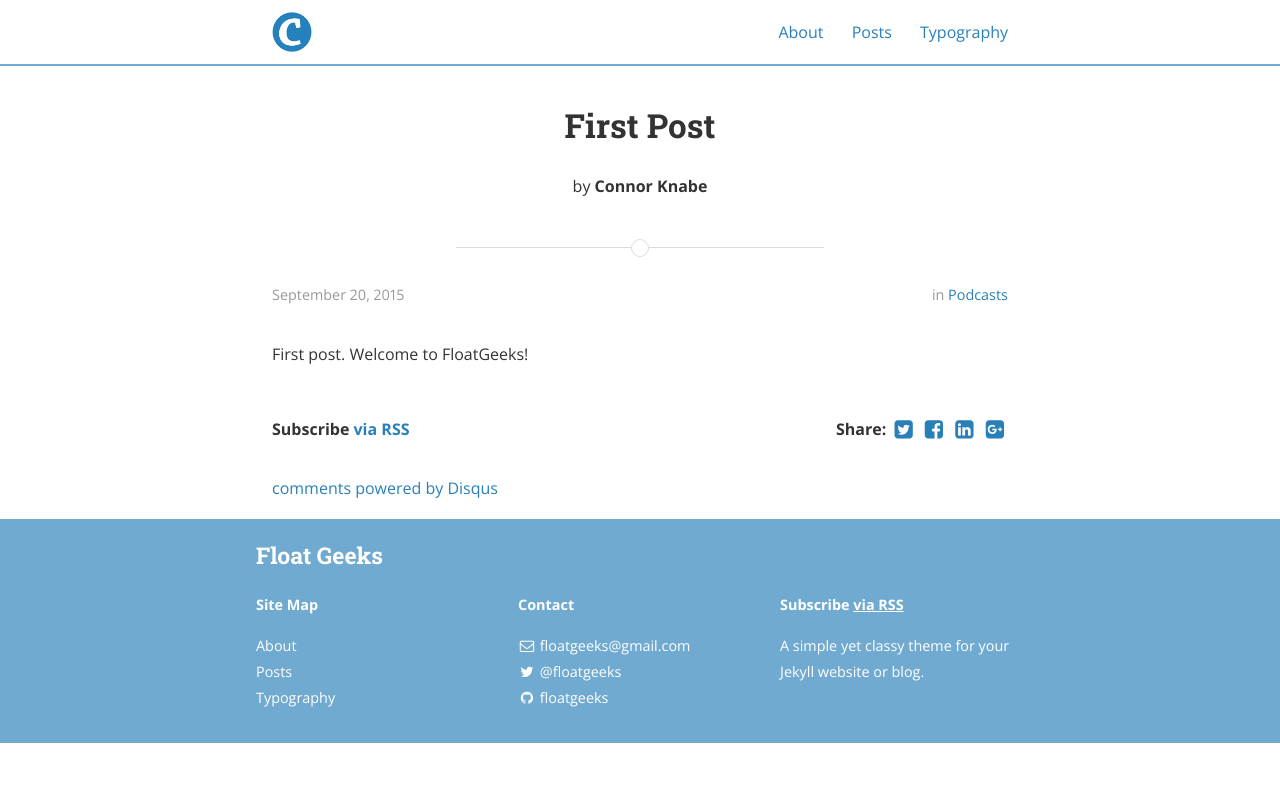
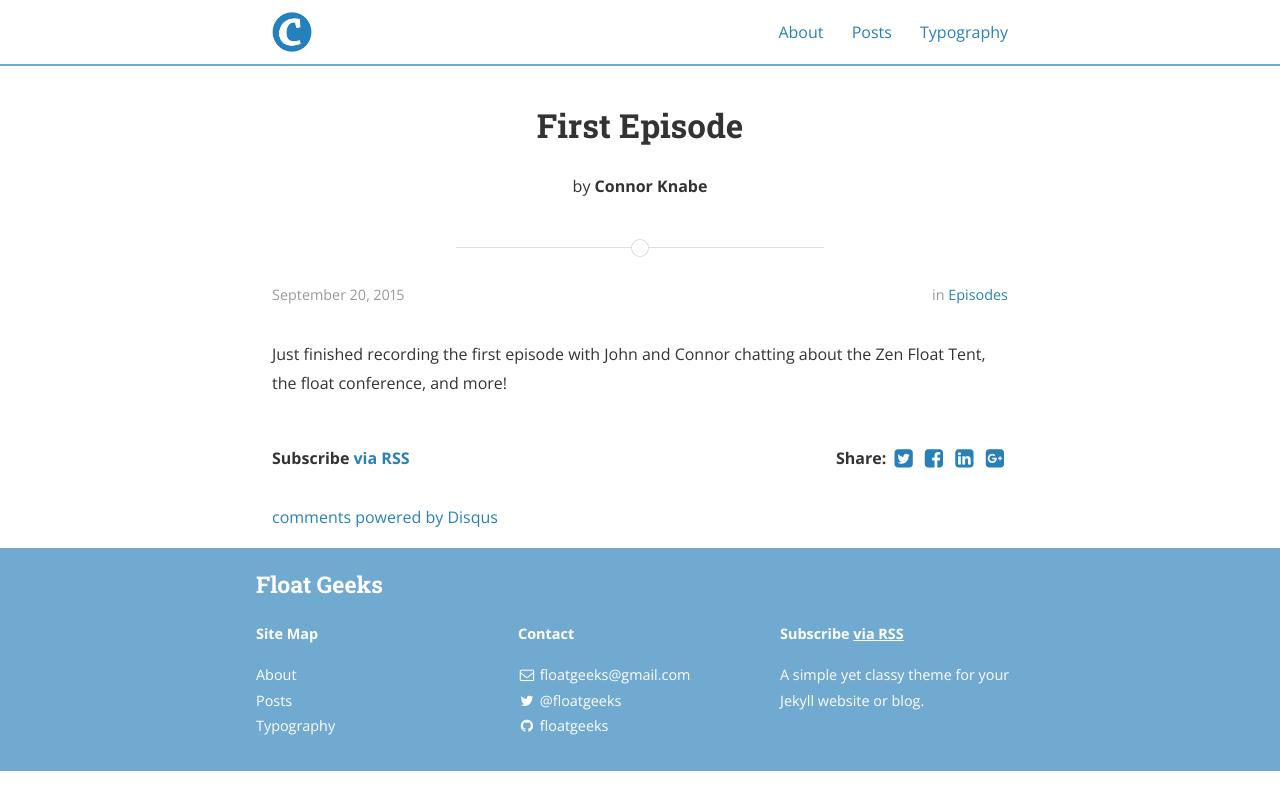
Before and after one commit to floatgeeks/floatgeeks.github.io, a Jekyll site: the page built from _posts/2015-04-18-FirstPost.markdown, in a window 1280 px wide. Shown: the top 810 px of the page. Built offline with Jekyll 4.4.1, drawn with Linux system fonts in a browser that asks for light colours; nearby versions of some CDN libraries; comment, search, counter and statistics services are not loaded; a style sheet for code colours, icons or effects is not loaded.

Commit message:
First ep updated

```diff
--- a/_posts/2015-04-18-FirstPost.markdown
+++ b/_posts/2015-04-18-FirstPost.markdown
@@ -1,9 +1,9 @@
 ---
 layout: post
-title:  "First Post"
+title:  "First Episode"
 date:   2015-09-20 08:43:59
 author: Connor Knabe
-categories: Podcasts
+categories: Episodes
 ---
 
-First post. Welcome to FloatGeeks!
+Just finished recording the first episode with John and Connor chatting about the Zen Float Tent, the float conference, and more!
```
